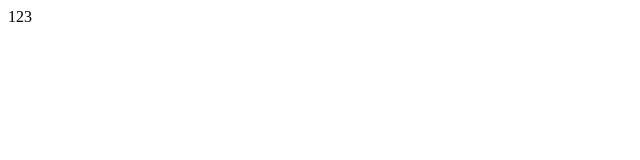
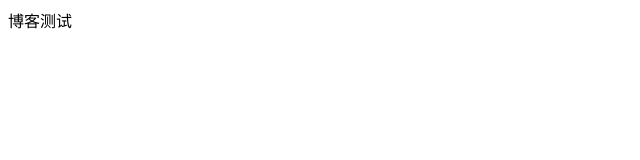
Before and after one commit to cdgiser/blog, a plain HTML site: page index.html in a window 1280 px wide. Shown: the full height of the page, 0-640 px from the left. Drawn offline with Linux system fonts and the light colour scheme.

Commit message:
Update index.html

```diff
--- a/index.html
+++ b/index.html
@@ -7,6 +7,6 @@
   <title>Document</title>
 </head>
 <body>
-  123
+  博客测试
 </body>
 </html>
```
